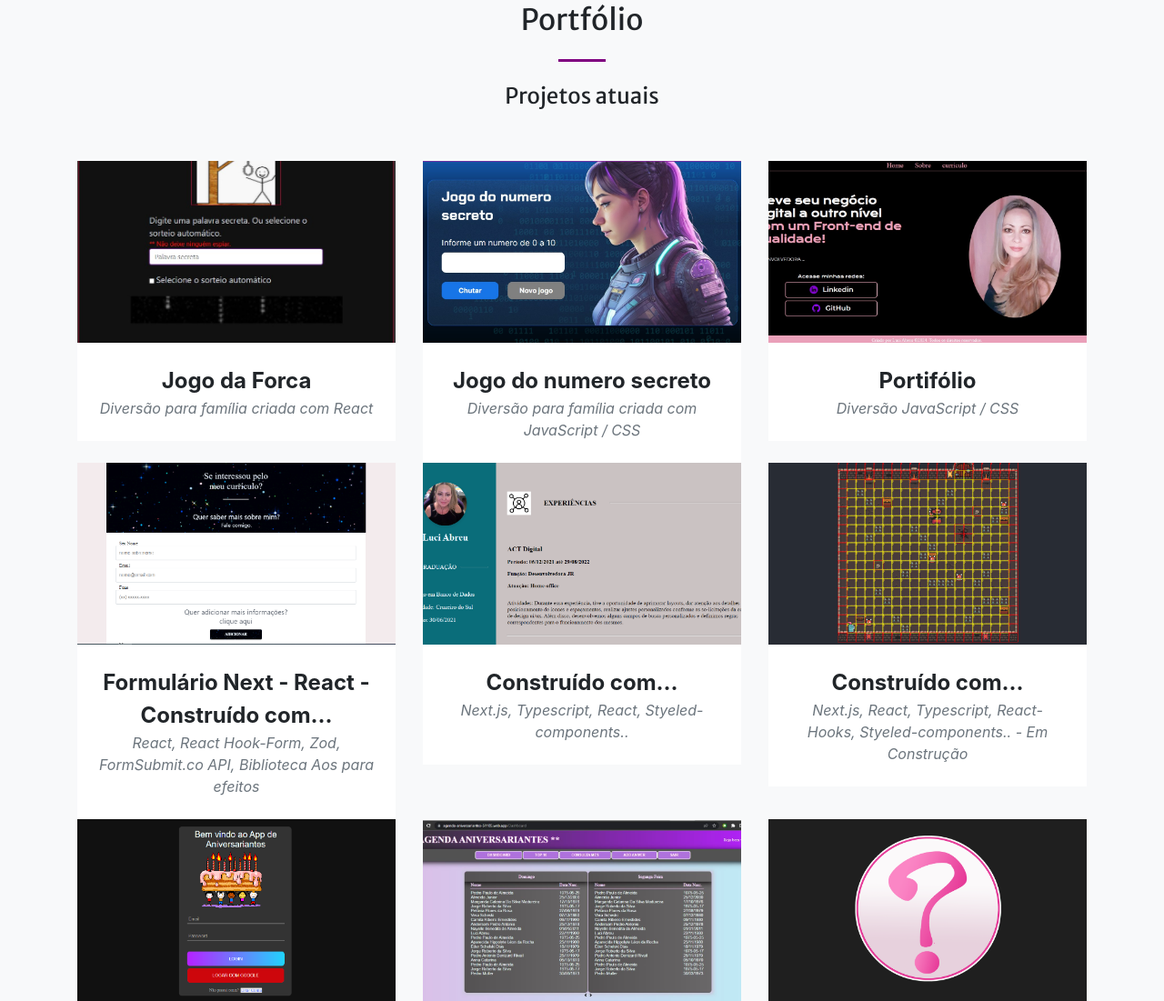
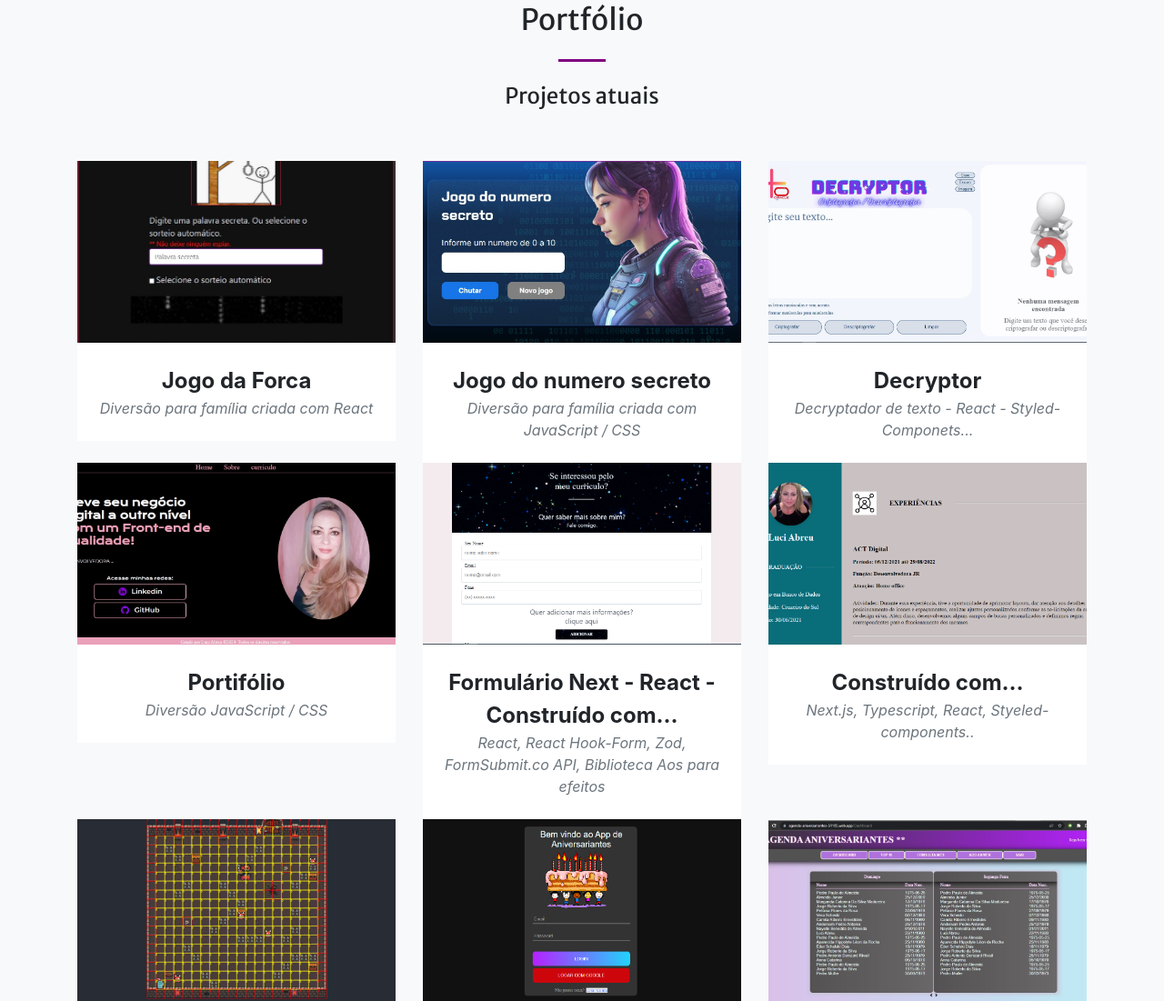
Before and after one commit to Luciara-Abreu/Luci-Portifolio, a website: page src/index.html in a window 1280 px wide. Shown: the part 1570-2671 px from the top of the page at 91% size. Drawn offline with nearby package versions, Linux system fonts and the light colour scheme.

Commit message:
Feat: add decryptor

```diff
--- a/src/index.html
+++ b/src/index.html
@@ -145,6 +145,23 @@
                 <div class="col-lg-4 col-sm-6 mb-4">
                     <!-- Portfolio item 3-->
                     <div class="portfolio-item" data-aos="flip-up" data-aos-duration="1000">
+                        <a class="portfolio-link" target="_blank" href="https://luciara-abreu.github.io/Decryptor/">
+                            <div class="portfolio-hover">
+                                <div class="portfolio-hover-content"><i class="fas fa-plus fa-3x"></i></div>
+                            </div>
+                            <img class="img-fluid" src="assets/img/decryptor.jpg" alt="..." />
+                        </a>
+                        <div class="portfolio-caption">
+                            <div class="portfolio-caption-heading">Decryptor</div>
+                            <div class="portfolio-caption-subheading text-muted"> Decryptador de texto - React -
+                                Styled-Componets... </div>
+                        </div>
+                    </div>
+                </div>
+
+                <div class="col-lg-4 col-sm-6 mb-4">
+                    <!-- Portfolio item 4-->
+                    <div class="portfolio-item" data-aos="flip-up" data-aos-duration="1000">
                         <a class="portfolio-link" target="_blank" href="https://portifolio-page-umber.vercel.app/">
                             <div class="portfolio-hover">
                                 <div class="portfolio-hover-content"><i class="fas fa-plus fa-3x"></i></div>
@@ -159,7 +176,7 @@
                 </div>
 
                 <div class="col-lg-4 col-sm-6 mb-4">
-                    <!-- Portfolio item 7-->
+                    <!-- Portfolio item 5-->
                     <div class="portfolio-item" data-aos="flip-up" data-aos-duration="1000">
                         <a class="portfolio-link" target="_blank" data-bs-toggle="modal"
                             href="https://form-contact-hook-form.vercel.app/">
@@ -177,7 +194,7 @@
                 </div>
 
                 <div class="col-lg-4 col-sm-6">
-                    <!-- Portfolio item 5-->
+                    <!-- Portfolio item 6-->
                     <div class="portfolio-item" data-aos="flip-up" data-aos-duration="2000">
                         <a class="portfolio-link" target="_blank" data-bs-toggle="modal"
                             href="https://portiflio-luci-abreu-next-react.vercel.app/">
@@ -195,7 +212,7 @@
                 </div>
 
                 <div class="col-lg-4 col-sm-6 mb-4">
-                    <!-- Portfolio item 6-->
+                    <!-- Portfolio item 7-->
                     <div class="portfolio-item" data-aos="flip-up" data-aos-duration="3000">
                         <a class="portfolio-link" target="_blank" data-bs-toggle="modal"
                             href="https://jodo-da-porta-next.vercel.app/">
```
Also changed, not shown: src/assets/img/decryptor.jpg (added).
